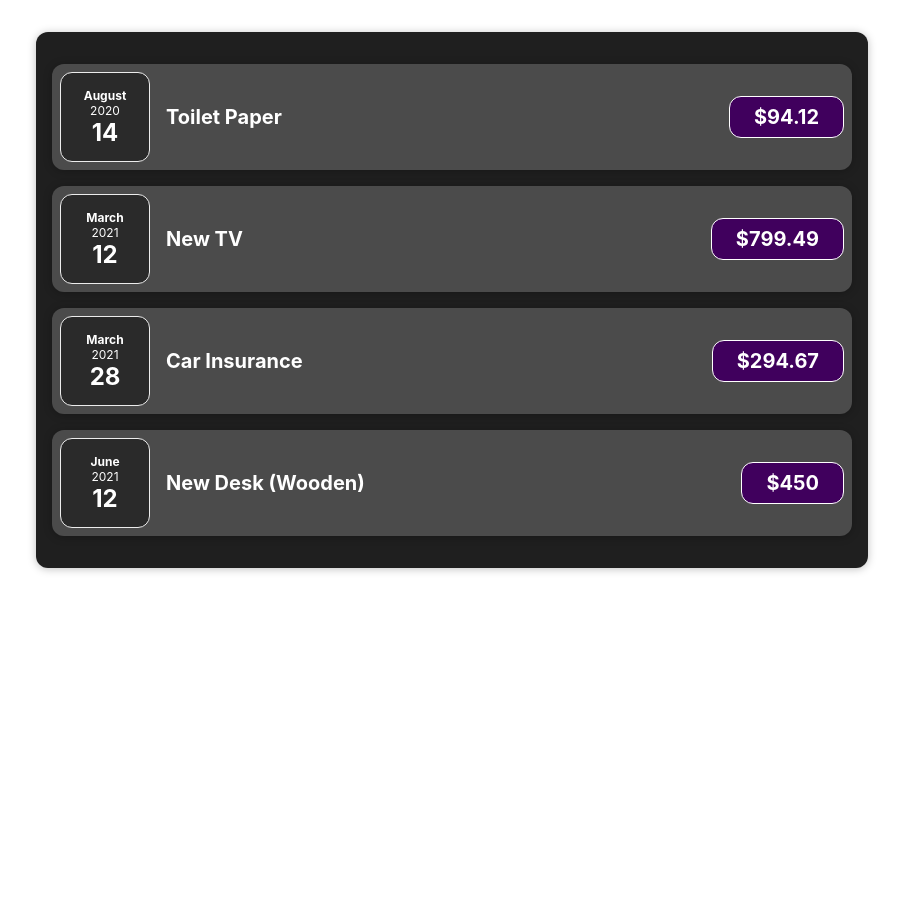
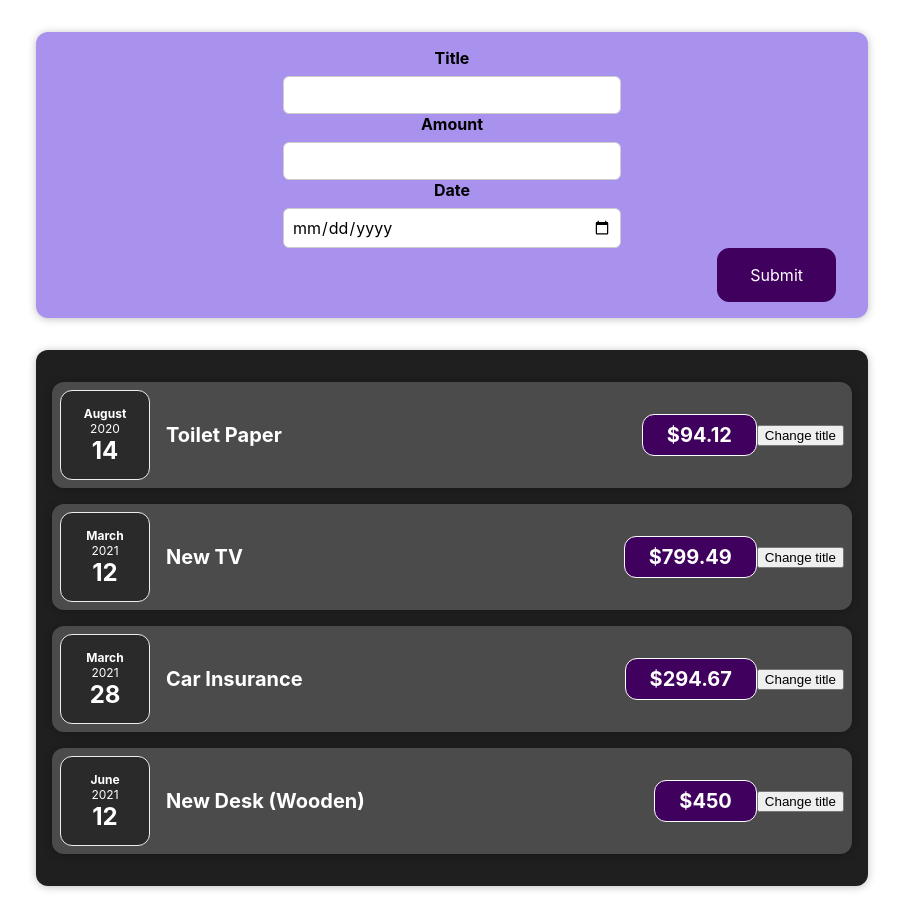
Before and after one commit to ajaynag123/FullStack, a React (Create React App) app in the folder Udemy/React Complete guide/react-complete-guide/: page / in a window 1280 px wide. Shown: the whole page, without its empty margins (188-1091 px from the left). Before the commit the page ends 800 px from the top, so only its background shows below. Built offline with nearby package versions, Linux system fonts and the light colour scheme.

Commit message:
two way data binding

```diff
--- a/Udemy/React Complete guide/react-complete-guide/src/App.js
+++ b/Udemy/React Complete guide/react-complete-guide/src/App.js
@@ -1,6 +1,7 @@
 import React from 'react';
 
 import Expenses from './components/Expenses/Expenses';
+import NewExpense from './components/NewExpense/NewExpense';
 
 const App = () => {
   const expenses = [
@@ -34,6 +35,7 @@
 
   return (
     <div>
+      <NewExpense />
       <Expenses items={expenses} />
     </div>
   );
--- a/Udemy/React Complete guide/react-complete-guide/src/components/Expenses/ExpenseItem.js
+++ b/Udemy/React Complete guide/react-complete-guide/src/components/Expenses/ExpenseItem.js
@@ -1,17 +1,26 @@
-import React from 'react';
+import React, { useState } from 'react';
 
 import ExpenseDate from './ExpenseDate';
 import Card from '../UI/Card';
 import './ExpenseItem.css';
 
 const ExpenseItem = (props) => {
+
+  const [title, setTitle] = useState(props.title)
+
+  const clickHandler = () => {
+    setTitle('Updated!')
+    console.log('Click Handler');
+  }
+
   return (
     <Card className='expense-item'>
       <ExpenseDate date={props.date} />
       <div className='expense-item__description'>
-        <h2>{props.title}</h2>
+        <h2>{title}</h2>
         <div className='expense-item__price'>${props.amount}</div>
       </div>
+      <button onClick={clickHandler}>Change title</button>
     </Card>
   );
 }
--- /dev/null
+++ b/Udemy/React Complete guide/react-complete-guide/src/components/NewExpense/ExpenseForm.css
@@ -0,0 +1,26 @@
+.new-expense__controls {
+  display: flex;
+  flex-wrap: wrap;
+  gap: 1rem;
+  margin-bottom: 1rem;
+  text-align: left;
+}
+
+.new-expense__control label {
+  font-weight: bold;
+  margin-bottom: 0.5rem;
+  display: block;
+}
+
+.new-expense__control input {
+  font: inherit;
+  padding: 0.5rem;
+  border-radius: 6px;
+  border: 1px solid #ccc;
+  width: 20rem;
+  max-width: 100%;
+}
+
+.new-expense__actions {
+  text-align: right;
+}
--- /dev/null
+++ b/Udemy/React Complete guide/react-complete-guide/src/components/NewExpense/ExpenseForm.js
@@ -0,0 +1,57 @@
+import { useState } from 'react';
+import React from 'react';
+import './ExpenseForm.css';
+
+const ExpesnseForm = () => {
+
+  const [eneteredTitle, setEnteredTitile] = useState('');
+  const [eneteredAmount, setEnteredAmount] = useState('');
+  const [enteredDate, setEnteredDate] = useState('');
+  const titleChangeHandler = (event) => {
+    setEnteredTitile(event.target.value)
+  }
+
+  const amountChangeHandler = (event) => {
+    setEnteredAmount(event.target.value)
+  }
+
+  const dateChangeHandler = (event) => {
+    setEnteredDate(event.target.value);
+  }
+
+  const submitHandler = (event) => {
+    event.preventDefault();
+    const expenseData = {
+      title: eneteredTitle,
+      amount: eneteredAmount,
+      date: new Date(enteredDate)
+    }
+
+    console.log(expenseData);
+    setEnteredTitile('');
+    setEnteredAmount('');
+    setEnteredDate('');
+  }
+
+  return <form onSubmit={submitHandler}>
+    <div className='new-expense_controls'>
+      <div className='new-expense__control'>
+        <label>Title</label>
+        <input type='text' value={eneteredTitle} onChange={titleChangeHandler} />
+      </div>
+      <div className='new-expense__control'>
+        <label>Amount</label>
+        <input type='number' min='0.01' step='0.01' value={eneteredAmount} onChange={amountChangeHandler} />
+      </div>
+      <div className='new-expense__control'>
+        <label>Date</label>
+        <input type='date' min='2019-01-01' max='2023-12-31' value={enteredDate} onChange={dateChangeHandler} />
+      </div>
+    </div>
+    <div className='new-expense__actions'>
+      <button type='submit'>Submit</button>
+    </div>
+  </form>
+}
+
+export default ExpesnseForm;
--- /dev/null
+++ b/Udemy/React Complete guide/react-complete-guide/src/components/NewExpense/NewExpense.css
@@ -0,0 +1,38 @@
+.new-expense {
+  background-color: #a892ee;
+  padding: 1rem;
+  margin: 2rem auto;
+  width: 50rem;
+  max-width: 95%;
+  border-radius: 12px;
+  text-align: center;
+  box-shadow: 0 1px 8px rgba(0, 0, 0, 0.25);
+}
+
+.new-expense button {
+  font: inherit;
+  cursor: pointer;
+  padding: 1rem 2rem;
+  border: 1px solid #40005d;
+  background-color: #40005d;
+  color: white;
+  border-radius: 12px;
+  margin-right: 1rem;
+}
+
+.new-expense button:hover,
+.new-expense button:active {
+  background-color: #510674;
+  border-color: #510674;
+}
+
+.new-expense button.alternative {
+  color: #220131;
+  border-color: transparent;
+  background-color: transparent;
+}
+
+.new-expense button.alternative:hover,
+.new-expense button.alternative:active {
+  background-color: #ddb3f8;
+}
--- /dev/null
+++ b/Udemy/React Complete guide/react-complete-guide/src/components/NewExpense/NewExpense.js
@@ -0,0 +1,11 @@
+import React from 'react';
+import './NewExpense.css';
+import ExpenseForm from './ExpenseForm';
+
+const NewExpense = () => {
+  return <div className='new-expense'>
+    <ExpenseForm />
+  </div>
+}
+
+export default NewExpense;
```
